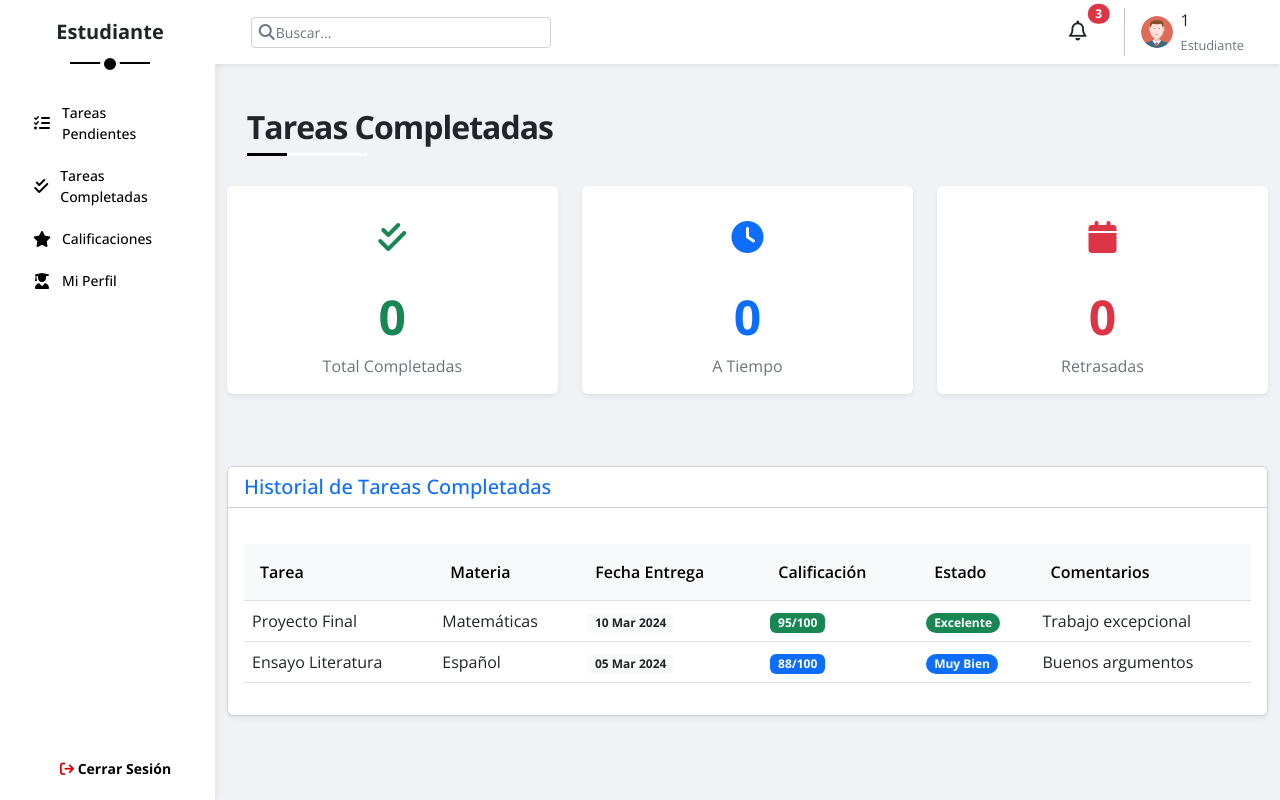
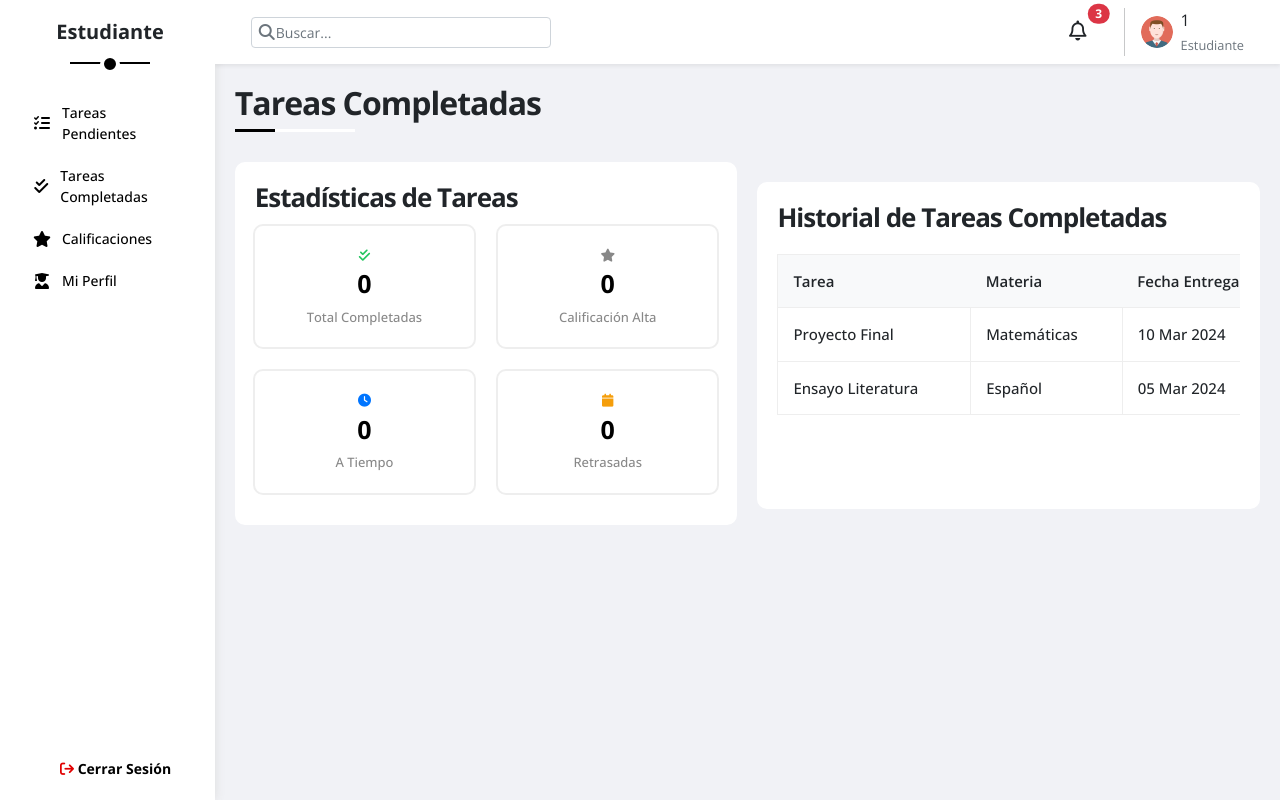
Before and after one commit to JuanSebastian23/GestiondeTareas, a PHP site: page /GestiondeTareas/index.php?page=completed_tasks in a window 1280 px wide. Run offline with PHP 8.4, Linux system fonts and the light colour scheme; the visitor is signed in with stand-in values (Sample User, id 1); some libraries are stand-ins or nearby versions.

Commit message:
Resolviendo conflicto en task_visualization.php

```diff
--- a/app/views/student/completed_tasks.php
+++ b/app/views/student/completed_tasks.php
@@ -4,96 +4,72 @@ if (!defined('ROOT_PATH')) {
 }
 ?>
 
-<div class="container-fluid py-4">
-    <h1 class="position-relative header-page" data-aos="fade-down" data-aos-duration="800">Tareas Completadas</h1>
-
-    <!-- Estadísticas de tareas -->
-    <div class="row g-4 mb-5">
-        <div class="col-xl-4 col-md-4 mb-4" data-aos="fade-right" data-aos-delay="100" data-aos-duration="1000">
-            <div class="card border-0 shadow-sm h-100">
-                <div class="card-body text-center">
-                    <div class="circle-icon bg-success-subtle mb-3">
-                        <i class="fa-solid fa-check-double fa-2x text-success"></i>
-                    </div>
-                    <h3 class="counter display-5 fw-bold text-success" data-goal="15">0</h3>
-                    <p class="text-muted mb-0">Total Completadas</p>
+<h1 class="position-relative header-page">Tareas Completadas</h1>
+<div class="dashboard-page">
+    <div class="wrapper">
+        <!-- Estadísticas de tareas -->
+        <div class="statistics mega" data-aos="fade-right" data-aos-delay="250">
+            <h2 class="section-header">Estadísticas de Tareas</h2>
+            <div class="row">
+                <div class="col-lg-3 col-md-6 box text-center">
+                    <i class="fa-solid fa-check-double c-green"></i>
+                    <span class="d-block" data-goal="15">0</span>
+                    Total Completadas
+                </div>
+                <div class="col-lg-3 col-md-6 box text-center">
+                    <i class="fa-solid fa-star c-gold"></i>
+                    <span class="d-block" data-goal="12">0</span>
+                    Calificación Alta
+                </div>
+                <div class="col-lg-3 col-md-6 box text-center">
+                    <i class="fa-solid fa-clock c-blue"></i>
+                    <span class="d-block" data-goal="3">0</span>
+                    A Tiempo
+                </div>
+                <div class="col-lg-3 col-md-6 box text-center">
+                    <i class="fa-solid fa-calendar c-orange"></i>
+                    <span class="d-block" data-goal="2">0</span>
+                    Retrasadas
                 </div>
             </div>
         </div>
-        <div class="col-xl-4 col-md-4 mb-4" data-aos="fade-up" data-aos-delay="300" data-aos-duration="1000">
-            <div class="card border-0 shadow-sm h-100">
-                <div class="card-body text-center">
-                    <div class="circle-icon bg-primary-subtle mb-3">
-                        <i class="fa-solid fa-clock fa-2x text-primary"></i>
-                    </div>
-                    <h3 class="counter display-5 fw-bold text-primary" data-goal="3">0</h3>
-                    <p class="text-muted mb-0">A Tiempo</p>
-                </div>
-            </div>
-        </div>
-        <div class="col-xl-4 col-md-4 mb-4" data-aos="fade-left" data-aos-delay="500" data-aos-duration="1000">
-            <div class="card border-0 shadow-sm h-100">
-                <div class="card-body text-center">
-                    <div class="circle-icon bg-danger-subtle mb-3">
-                        <i class="fa-solid fa-calendar fa-2x text-danger"></i>
-                    </div>
-                    <h3 class="counter display-5 fw-bold text-danger" data-goal="2">0</h3>
-                    <p class="text-muted mb-0">Retrasadas</p>
-                </div>
-            </div>
-        </div>
-    </div>
 
-    <!-- Tabla de tareas completadas -->
-    <div class="card shadow-sm" data-aos="zoom-in" data-aos-delay="700" data-aos-duration="1000">
-        <div class="card-header bg-white">
-            <h2 class="card-title h5 text-primary mb-0">Historial de Tareas Completadas</h2>
-        </div>
-        <div class="card-body">
-            <div class="table-responsive">
-                <table class="table table-hover align-middle">
-                    <thead class="table-light">
+        <!-- Tabla de tareas completadas -->
+        <div class="table mega" data-aos="fade-up" data-aos-delay="300">
+            <h2 class="section-header">Historial de Tareas Completadas</h2>
+            <div class="responsive-table">
+                <table>
+                    <thead>
                         <tr>
-                            <th scope="col">Tarea</th>
-                            <th scope="col">Materia</th>
-                            <th scope="col">Fecha Entrega</th>
-                            <th scope="col">Calificación</th>
-                            <th scope="col">Estado</th>
-                            <th scope="col">Comentarios</th>
+                            <th>Tarea</th>
+                            <th>Materia</th>
+                            <th>Fecha Entrega</th>
+                            <th>Calificación</th>
+                            <th>Estado</th>
+                            <th>Comentarios</th>
                         </tr>
                     </thead>
                     <tbody>
                         <tr>
-                            <td class="fw-medium">Proyecto Final</td>
+                            <td>Proyecto Final</td>
                             <td>Matemáticas</td>
-                            <td><span class="badge bg-light text-dark">10 Mar 2024</span></td>
-                            <td><span class="badge bg-success">95/100</span></td>
-                            <td><span class="badge bg-success rounded-pill">Excelente</span></td>
+                            <td>10 Mar 2024</td>
+                            <td>95/100</td>
+                            <td><span class="label bg-green">Excelente</span></td>
                             <td>Trabajo excepcional</td>
                         </tr>
                         <tr>
-                            <td class="fw-medium">Ensayo Literatura</td>
+                            <td>Ensayo Literatura</td>
                             <td>Español</td>
-                            <td><span class="badge bg-light text-dark">05 Mar 2024</span></td>
-                            <td><span class="badge bg-primary">88/100</span></td>
-                            <td><span class="badge bg-primary rounded-pill">Muy Bien</span></td>
+                            <td>05 Mar 2024</td>
+                            <td>88/100</td>
+                            <td><span class="label bg-blue">Muy Bien</span></td>
                             <td>Buenos argumentos</td>
                         </tr>
+                        <!-- Más filas según necesites -->
                     </tbody>
                 </table>
             </div>
         </div>
     </div>
 </div>
-
-<style>
-.circle-icon {
-    width: 70px;
-    height: 70px;
-    border-radius: 50%;
-    display: flex;
-    align-items: center;
-    justify-content: center;
-    margin: 0 auto;
-}
-</style>
```
Also changed, not shown: app/views/student/task_visualization.php (+41 -57 lines).
